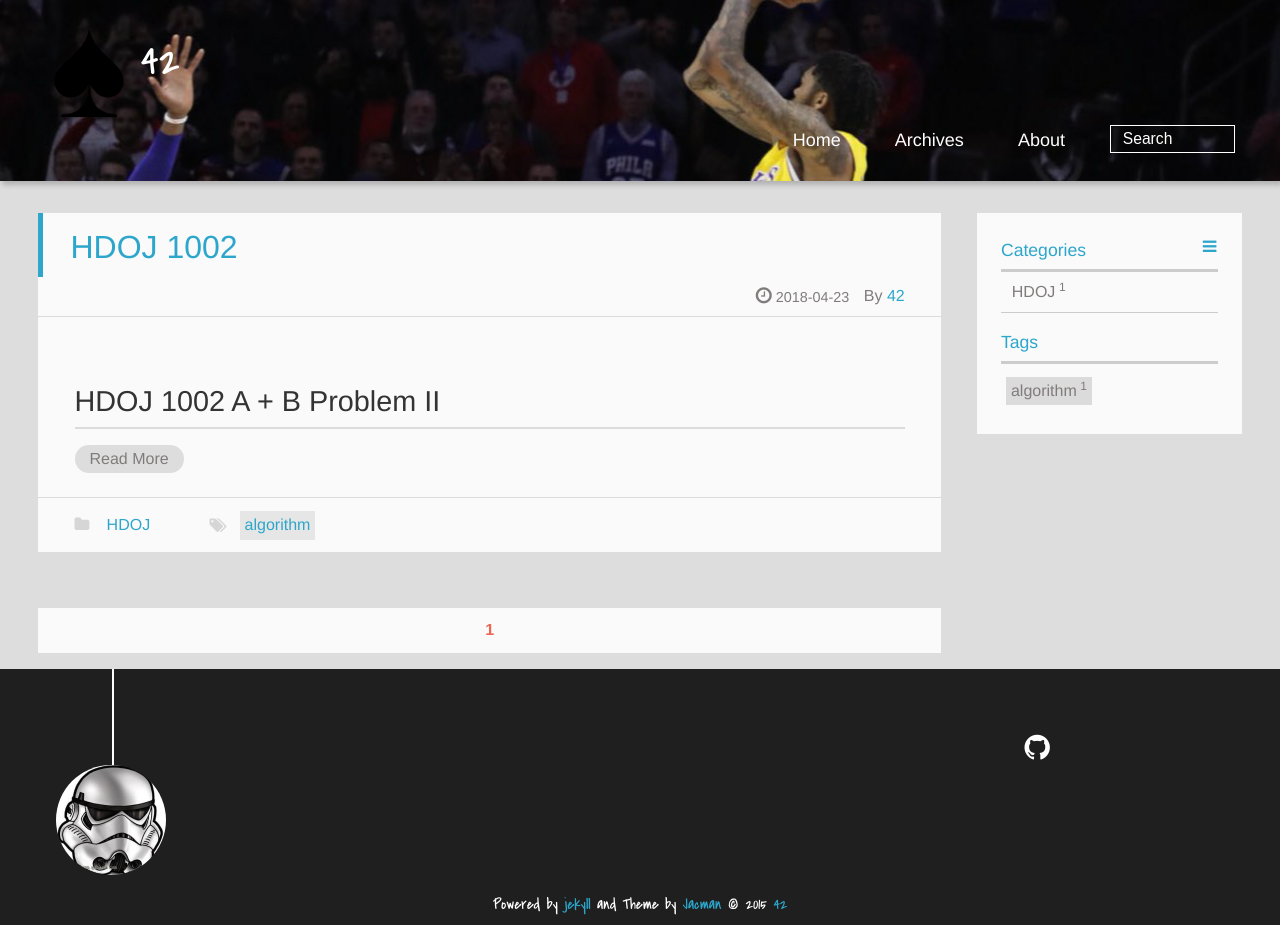
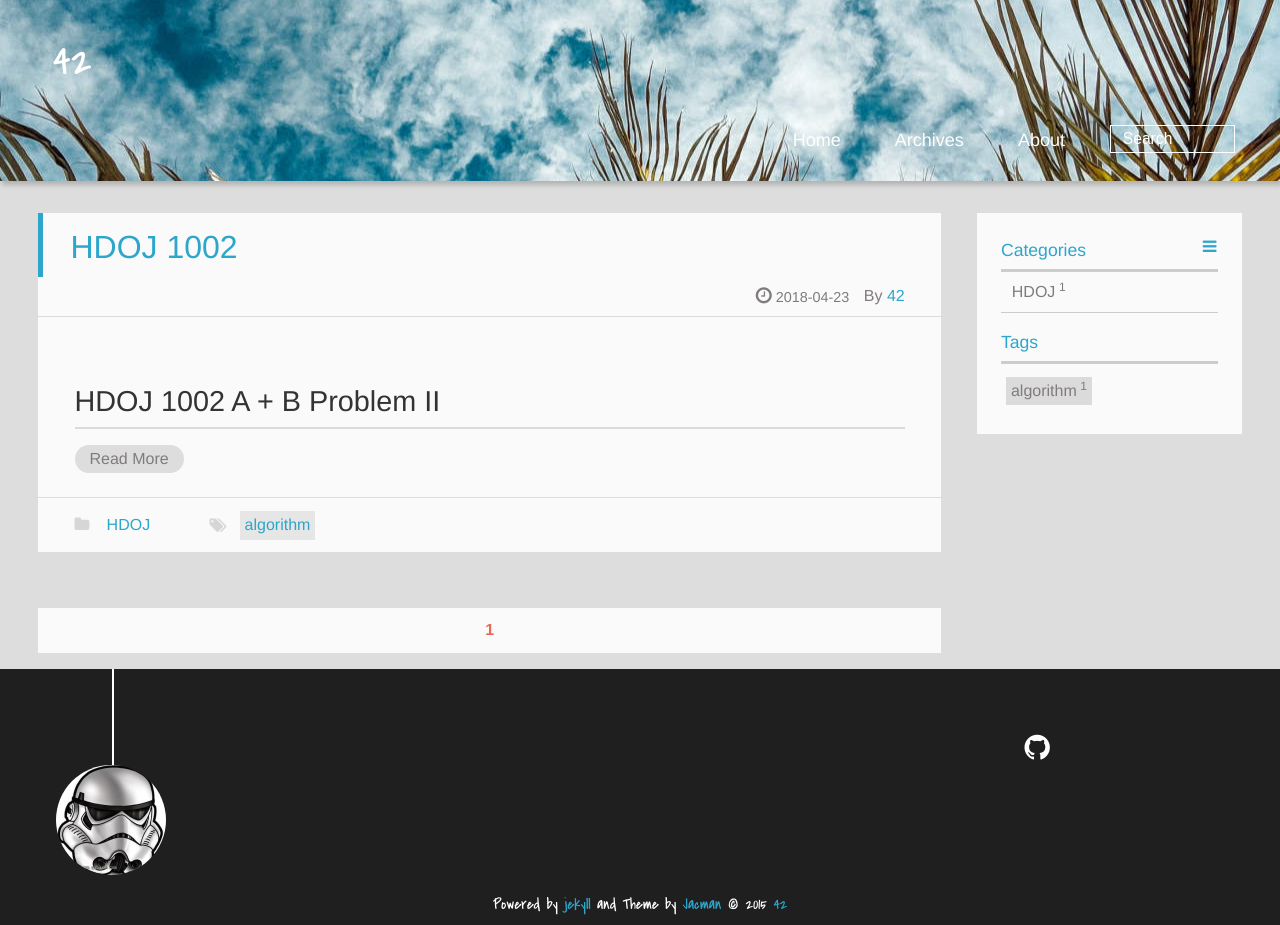
Before and after one commit to peiyusi/peiyusi.github.io, a Jekyll site: the page built from index.html, in a window 1280 px wide. Built offline with Jekyll 4.4.1, drawn with Linux system fonts in a browser that asks for light colours; the list of posts is cut into pages by our own code.

Commit message:
change banner

```diff
--- a/_config.yml
+++ b/_config.yml
@@ -65,7 +65,7 @@
 
 #### Image
 imglogo:
-  enable: true             ## display image logo true/false.
+  enable: false            ## display image logo true/false.
   src: img/logo.png        ## `.svg` and `.png` are recommended,please put image into the theme folder `/jacman/source/img`.
 favicon: img/favicon.ico   ## size:32px*32px,`.ico` is recommended,please put image into the theme folder `/jacman/source/img`.
 apple_icon: img/jacman.jpg ## size:114px*114px,please put image into the theme folder `/jacman/source/img`.
```
Also changed, not shown: assets/img/banner.jpg.
